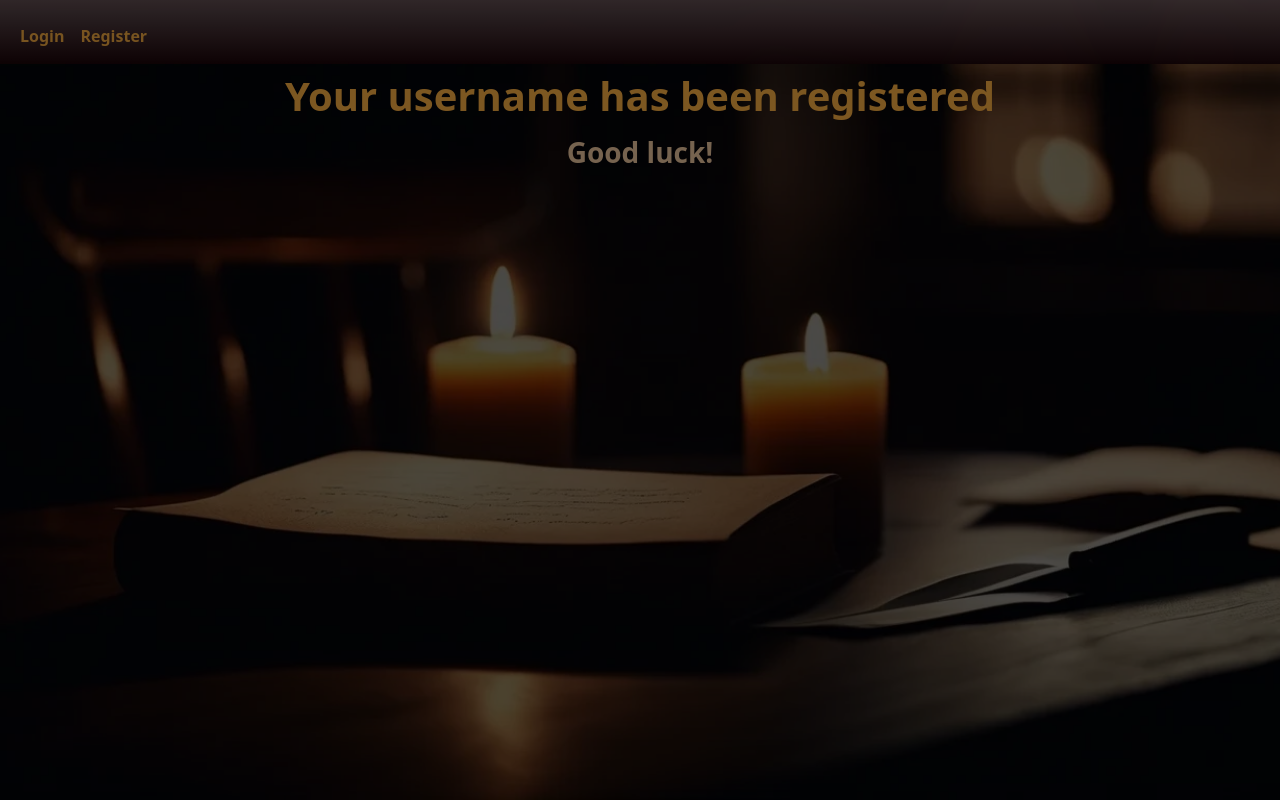
After one commit to Obaydbl/critcontrvee, a Flask app: template final/templates/done.html in a window 1280 px wide. The commit adds this page. Run offline with Flask 3, Linux system fonts and the light colour scheme; the template is opened without the code that fills it, so the values that code supplies are empty; some libraries are stand-ins or nearby versions.

Commit message:
Final changes

```diff
--- a/final/app.py
+++ b/final/app.py
@@ -38,7 +38,7 @@ def index():
 
 
 @app.route("/login", methods=["GET", "POST"])
-@logout_required
+@login_required
 def login():
     """Log user in"""
 
@@ -123,7 +123,7 @@ def register():
         except ValueError:
             flash('Username already exists')
             return redirect('/register')
-        return redirect("/login")
+        return render_template("done.html")
     else:
         return render_template("register.html")
 
@@ -298,10 +298,12 @@ def mix():
     messages = db.execute("""SELECT username, message, id FROM (SELECT users.username, messages.message, messages.id FROM users JOIN messages ON users.id = messages.user_id ORDER BY messages.id DESC LIMIT 50) AS subquery ORDER BY subquery.id ASC;""")
     lvl = db.execute("SELECT level FROM users WHERE id = ?;", session["user_id"])[0]['level']
     for i in range(1, lvl + 1):
-        if(not db.execute("SELECT * FROM notes WHERE user_id = ? AND level = ?;", session["user_id"], i)):
+        result = db.execute("SELECT * FROM notes WHERE user_id = ? AND level = ?;", session["user_id"], i)
+        if (not db.execute("SELECT * FROM notes WHERE user_id = ? AND level = ?;", session["user_id"], i)):
             db.execute("INSERT INTO notes (user_id, level) VALUES (?, ?);", session["user_id"], i)
 
-    texts = json.dumps(db.execute("SELECT * FROM (SELECT note, letters.level, letter FROM (SELECT note, level FROM notes WHERE user_id = ?) AS notes JOIN letters ON notes.level = letters.level) as subquery WHERE level <= ? ORDER BY level ASC;", session["user_id"], lvl))
+    texts = json.dumps(db.execute("SELECT note, level FROM notes WHERE user_id = ? AND level <= ? ORDER BY level ASC;", session["user_id"], lvl))
+    print(texts)
     address_book = json.dumps(db.execute("SELECT name, address, city, zipcode, country FROM address_book ORDER BY indx ASC;"))
     items = defaultdict(lambda: {"document": None, "others": []})
 
--- a/final/helpers.py
+++ b/final/helpers.py
@@ -11,7 +11,7 @@ def login_required(f):
     @wraps(f)
     def decorated_function(*args, **kwargs):
         if session.get("user_id") is None:
-            return redirect("/login")
+            return redirect("/register")
         return f(*args, **kwargs)
     return decorated_function
 
--- /dev/null
+++ b/final/templates/done.html
@@ -0,0 +1,13 @@
+{% extends "layout.html" %}
+{% block head %}
+    <link href="/static/login.css" rel="stylesheet"> {% endblock %}
+{% block title %}Register{% endblock %}
+{% block bg %}main.webp{% endblock %}
+
+{% block body %}
+    <div class="overlay" style="background-color: rgba(0, 0, 0, 0.7);">
+        <br><br><br>
+        <h1 class="candle" style="text-align: center;">Your username has been registered</p>
+        <h3 class="normaltxt" style="text-align: center;">Good luck!</p>
+    </div>
+{% endblock %}
--- a/final/templates/layout.html
+++ b/final/templates/layout.html
@@ -26,7 +26,7 @@
                         {% if not session["user_id"] %}
                             <ul class="navbar-nav me-auto mt-2">
                                 <li class="nav-item">
-                                    <a class="nav-link active candle" aria-current="page" href="/login">Login</a>
+                                    <a class="nav-link active candle disabled" aria-current="page" href="/login">Login</a>
                                 </li>
                                 <li class="nav-item">
                                     <a class="nav-link active candle" aria-current="page" href="/register">Register</a>
```
